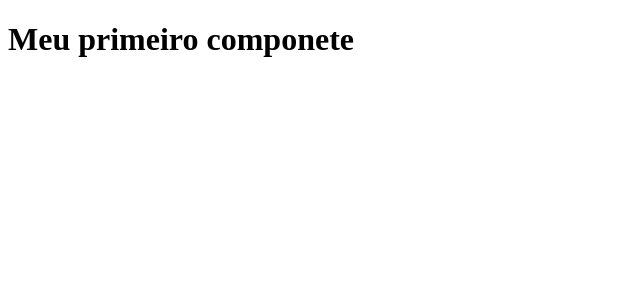
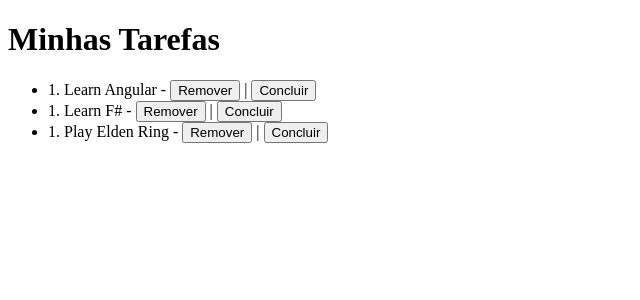
Before and after one commit to antoniogomes94/todo, an Angular app: page / in a window 1280 px wide. Shown: the top 300 px of the page, without its empty margins (0-640 px from the left). Built offline with nearby package versions, Linux system fonts and the light colour scheme.

Commit message:
Exibindo as tarefas na tela

```diff
--- a/src/app/app.component.html
+++ b/src/app/app.component.html
@@ -1 +1,5 @@
-<h1>Meu primeiro componete</h1>
+<h1>{{title}}</h1>
+
+<ul>
+    <li *ngFor="let todo of todos">{{todo.id}}. {{ todo.title }} - <button>Remover</button> | <button>Concluir</button></li>
+</ul>
--- a/src/app/app.component.ts
+++ b/src/app/app.component.ts
@@ -1,4 +1,5 @@
 import { Component } from '@angular/core';
+import { Todo } from 'src/models/todo.model';
 
 @Component({
   selector: 'app-root', // É transformado numa tag HTML <app-root>
@@ -6,11 +7,12 @@
   styleUrls: ['./app.component.css']
 })
 export class AppComponent {
-  public todos: any[] = [];
+  public todos: Todo[] = [];
+  public title: String = 'Minhas Tarefas';
 
   constructor() {
-    this.todos.push('Passear com o cachorro');
-    this.todos.push('Ir ao supermercado');
-    this.todos.push('Cortar o cabelo');
+    this.todos.push(new Todo(1, 'Learn Angular', false));
+    this.todos.push(new Todo(1, 'Learn F#', false));
+    this.todos.push(new Todo(1, 'Play Elden Ring', false));
   }
 }
--- /dev/null
+++ b/src/models/todo.model.ts
@@ -0,0 +1,6 @@
+export class Todo{
+    constructor(public id: Number,
+                public title: String,
+                public done: boolean) {
+    }
+}
```
